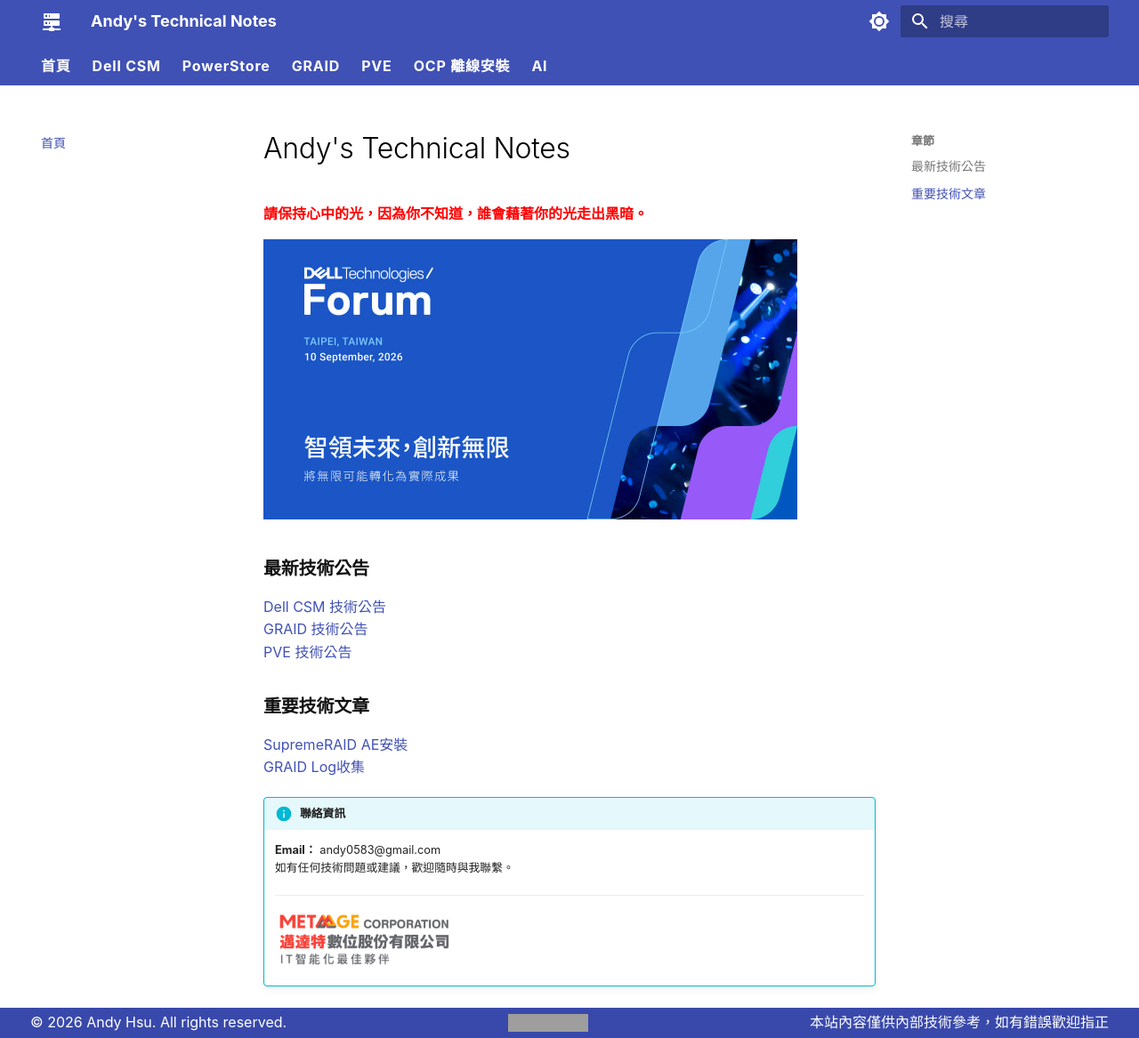
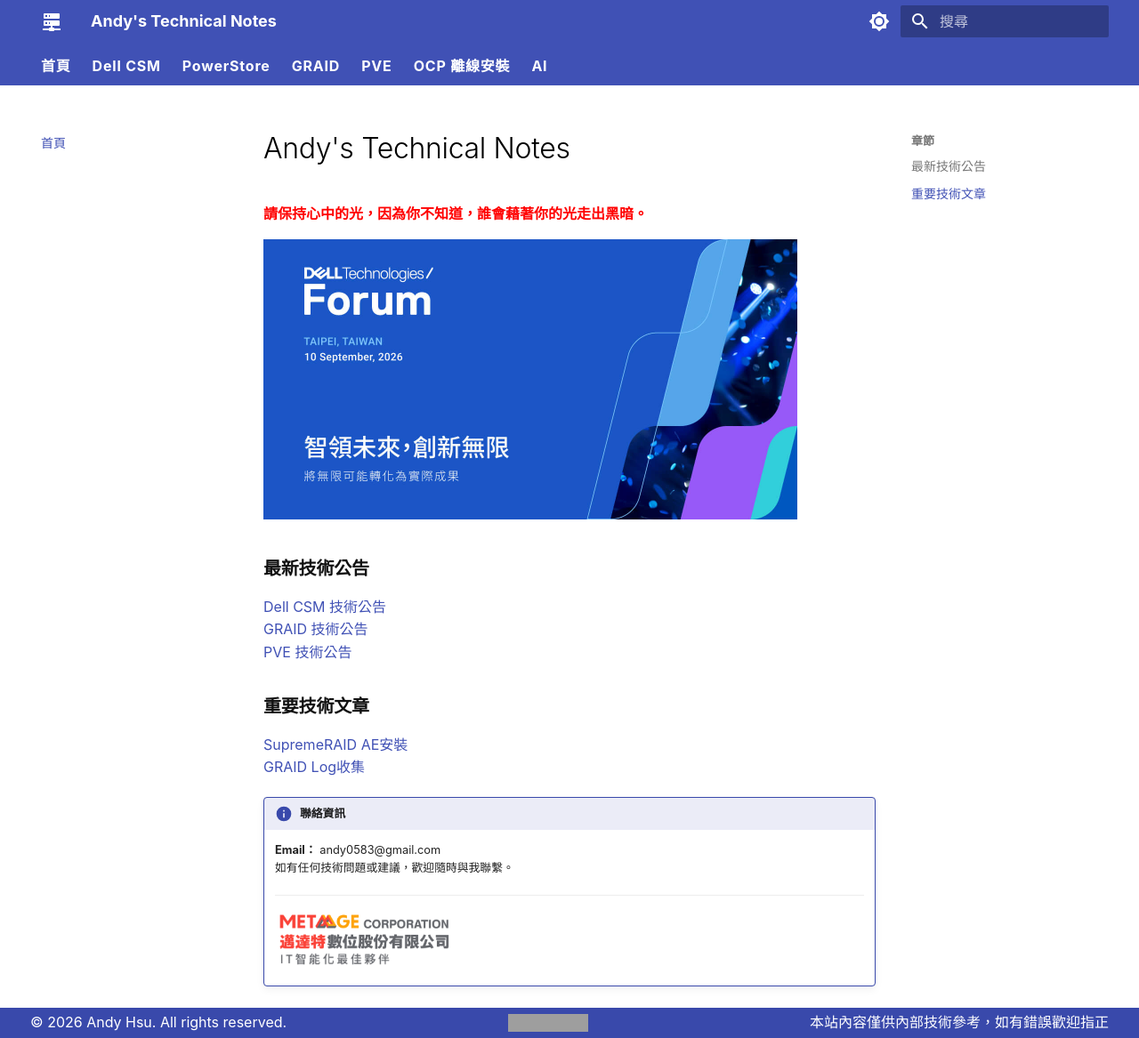
Before and after one commit to Andy0583/Metaage, an MkDocs documentation site: the page built from docs/index.md, in a window 1280 px wide and 1167 px high. Shown: the whole window at 89% size. Built offline with MkDocs 1.6.1 and Material for MkDocs 9.7.7, drawn with Linux system fonts in a browser that asks for light colours; grey boxes are pictures that could not be loaded.

Commit message:
Enhance info admonition styles in extra.css
Add styles for info admonitions and details in Markdown.

```diff
--- a/docs/overrides/extra.css
+++ b/docs/overrides/extra.css
@@ -32,3 +32,17 @@ body, .md-typeset {
   content: "章節";
   font-size: 0.65rem;
 }
+.md-typeset .admonition.info,
+.md-typeset details.info {
+  border-color: #3949ab;
+}
+
+.md-typeset .admonition.info > .admonition-title,
+.md-typeset details.info > summary {
+  background-color: rgba(57, 73, 171, 0.1);
+}
+
+.md-typeset .admonition.info > .admonition-title::before,
+.md-typeset details.info > summary::before {
+  background-color: #3949ab;
+}
```
